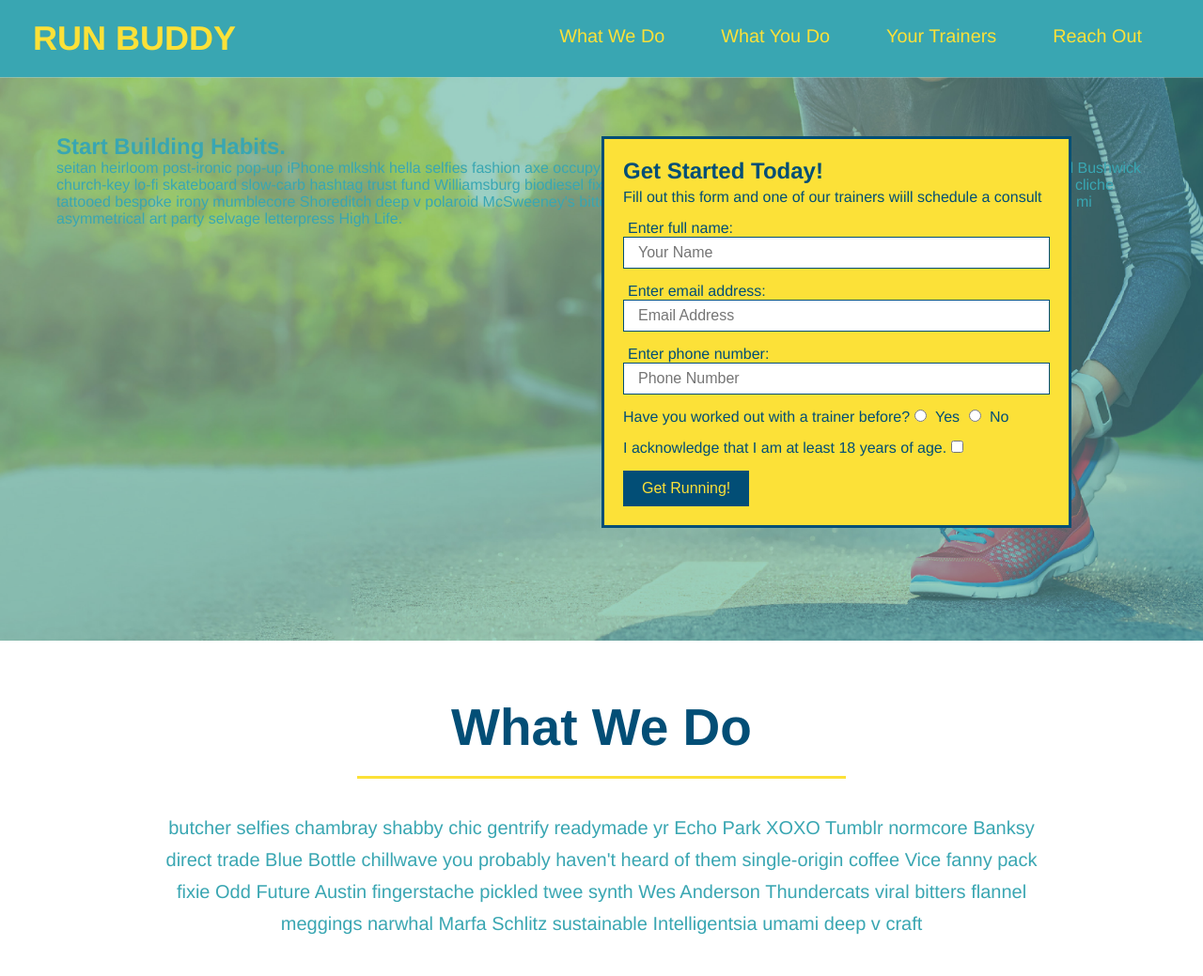
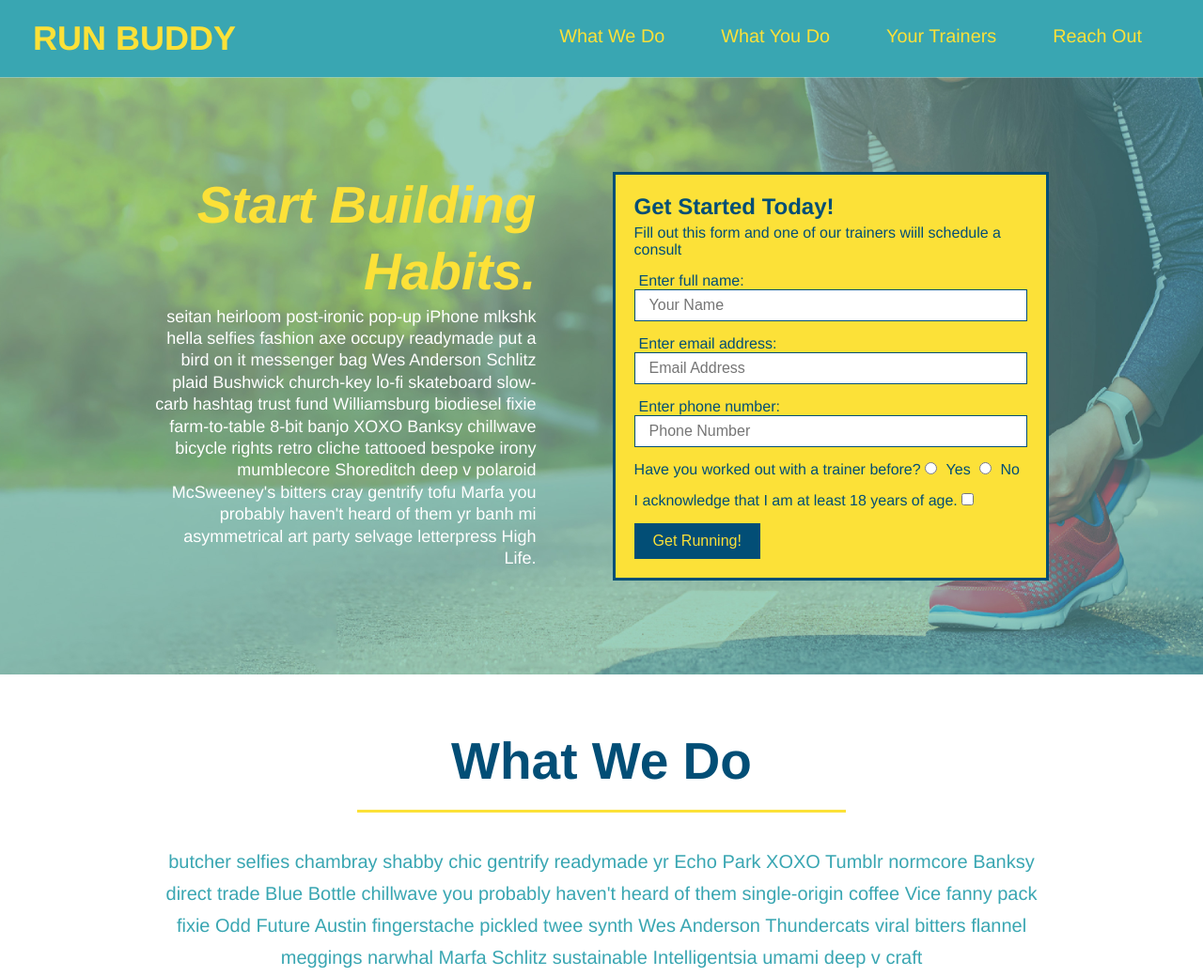
Before and after one commit to Marti369/run-buddy, a plain HTML site: page index.html in a window 1280 px wide. Shown: the top 1039 px of the page at 94% size. Drawn offline with Linux system fonts and the light colour scheme.

Commit message:
add flexbox to the hero and remove some style.css to allow flexbox to work

```diff
--- a/assets/css/style.css
+++ b/assets/css/style.css
@@ -79,13 +79,18 @@ footer {
     background: #fce138;
     width: 100%;
     padding: 40px 35px;
+    display: flex;
+    justify-content: space-between;
+    flex-wrap: wrap;
 }
 
 
 /* h2 element in footer styele */
 
+
+/* remove display in-line from footer so we can add a flexbox*/
+
 footer h2 {
-    display: inline;
     color: #024e76;
     font-size: 30px;
     margin: 0;
@@ -94,8 +99,10 @@ footer h2 {
 
 /* Apply div container  to rest of content*/
 
+
+/*remove float:right; so we can add flexbox*/
+
 footer div {
-    float: right;
     line-height: 1.5;
     text-align: right;
 }
@@ -114,12 +121,34 @@ section {
 
 /* Hero Style Start */
 
+
+/*remove position and heigh to add flexbox*/
+
 .hero {
     background-image: url("../images/hero-bg.jpg");
-    height: 600px;
     background-size: cover;
     background-position: center;
-    position: relative;
+    display: flex;
+    justify-content: center;
+    flex-wrap: wrap;
+}
+
+
+/*add CTA to style .hero CTA*/
+
+.hero-cta {
+    width: 35%;
+    text-align: right;
+    margin: 3.5%;
+    color: #fff;
+    font-size: 18px;
+    line-height: 1.3;
+}
+
+.hero-cta h2 {
+    font-style: italic;
+    font-size: 55px;
+    color: #fce138;
 }
 
 
@@ -129,13 +158,11 @@ section {
     color: #024e76;
     background-color: #fce138;
     padding: 20px;
-    width: 500px;
     border-style: solid;
     border-width: 3px;
     border-color: #024e76;
-    position: absolute;
-    bottom: 120px;
-    right: 140px;
+    width: 40%;
+    margin: 3.5%;
 }
 
 .hero-form h3 {
```
